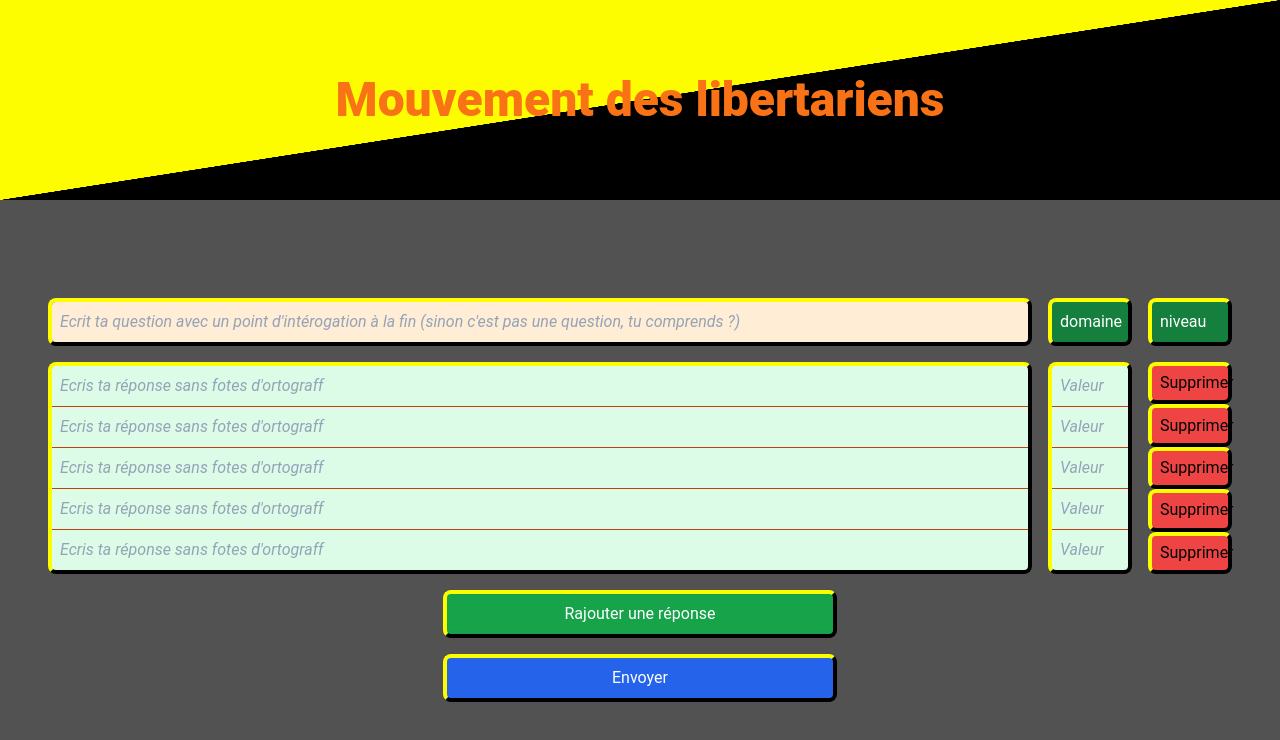
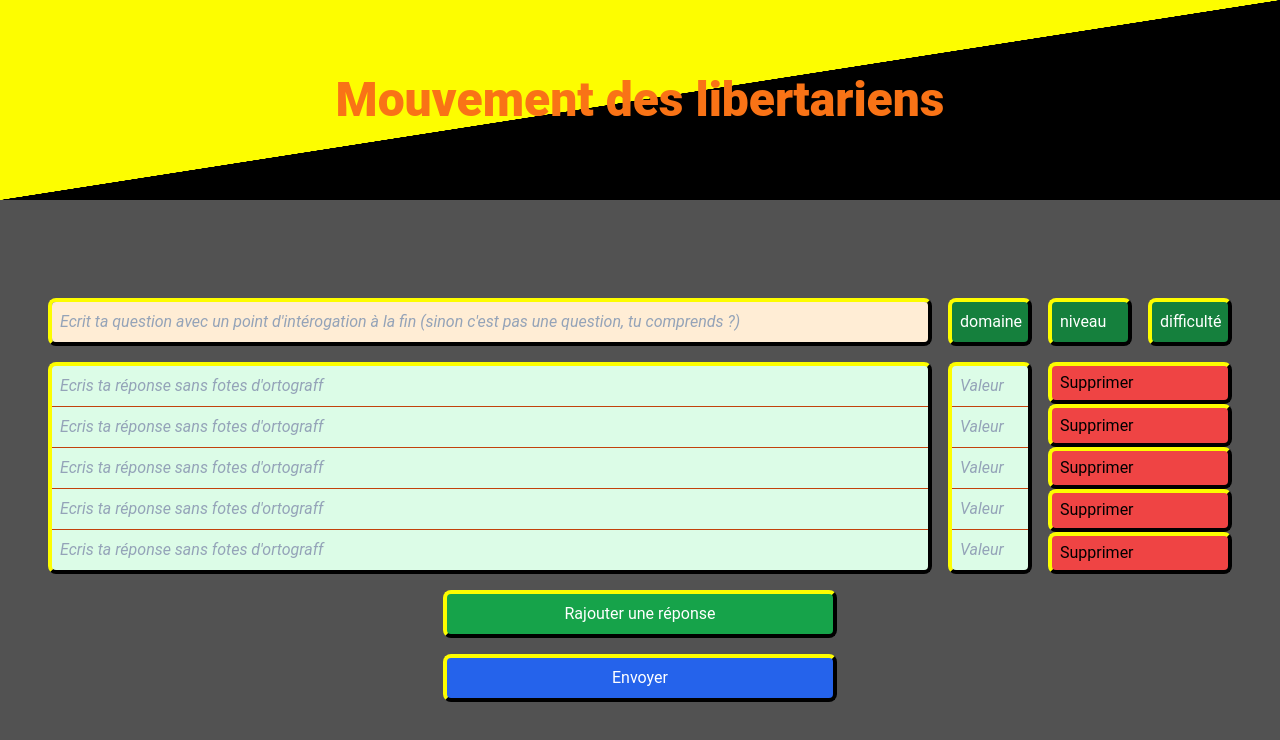
Before and after one commit to Maxycle/MDL, a Vue app in the folder frontend/: page /nouvelle-question in a window 1280 px wide. Shown: the top 740 px of the page. Built offline with nearby package versions, Linux system fonts and the light colour scheme.

Commit message:
fix: add difficulty attribute

```diff
--- a/frontend/src/components/QuestionEdit.vue
+++ b/frontend/src/components/QuestionEdit.vue
@@ -1,7 +1,7 @@
 <template>
 	<div class="bg-neutral-600 h-full text-black flex flex-col items-center justify-center space-y-4 px-12">
 		<div class="grid grid-cols-12 gap-4 w-full">
-			<div class="border-4 anarcap-border rounded-lg col-span-10">
+			<div class="border-4 anarcap-border rounded-lg col-span-9">
 				<input v-model="question"
 					class="placeholder:italic placeholder:text-slate-400 w-full bg-orange-100 p-2 focus:bg-orange-300 hover:bg-orange-200 rounded"
 					placeholder="Ecrit ta question avec un point d'intérogation à la fin (sinon c'est pas une question, tu comprends ?)" />
@@ -15,7 +15,7 @@
 				</div>
 			</div>
 			<div
-				class="col-span-10 border-4 anarcap-border rounded-lg bg-green-100 flex flex-col divide-y divide-orange-700 divide-solid grow">
+				class="col-span-9 border-4 anarcap-border rounded-lg bg-green-100 flex flex-col divide-y divide-orange-700 divide-solid grow">
 				<div v-for="(answer, index) in answers" :key="index">
 					<div class="w-full first:rounded-t-lg last:rounded-b-lg">
 						<input v-model="answers[index]"
@@ -34,7 +34,7 @@
 					</div>
 				</div>
 			</div>
-			<div class="h-full flex flex-col">
+			<div class="h-full col-span-2 flex flex-col">
 				<div v-for="index in answerCount" :key="index"
 					class="border-4 anarcap-border bg-red-500 rounded-lg h-full flex items-center pl-2 cursor-pointer hover:bg-red-600 hover:font-extrabold hover:text-white"
 					@click="deleteItem(index - 1)">
@@ -82,16 +82,25 @@
 const questionId = ref(undefined)
 const level = ref('')
 const domain = ref('')
+const difficulty = ref('')
 const hovered = ref('')
 
 const menuData = [
 	{ target: 'domain', text: 'domaine', content: [{ text: 'Ecole Autrichienne', symbol: 'EA' }, { text: 'Droit Naturel', symbol: 'DN' }] },
-	{ target: 'level', text: 'niveau', content: [{ text: 'Base Acquises', symbol: 'BA' }, { text: 'Sait Anal-yser', symbol: 'SA' }] }
+	{ target: 'level', text: 'niveau', content: [{ text: 'Base Acquises', symbol: 'BA' }, { text: 'Sait Anal-yser', symbol: 'SA' }] },
+	{
+		target: 'difficulty', text: 'difficulté', content: [
+			{ text: 'Pseudo', symbol: 'E' },
+			{ text: 'Démo', symbol: 'D' },
+			{ text: 'Minar', symbol: 'C' },
+			{ text: 'Anar', symbol: 'B' },
+			{ text: 'Austro', symbol: 'A' }]
+	}
 ]
 
 const optionSelected = (target) => {
-	const fff = target === 'domain' ? domain.value : level.value
-	return fff
+	const option = target === 'domain' ? domain.value : target === 'level' ? level.value : difficulty.value
+	return option
 }
 
 const showMenu = (option) => {
@@ -104,7 +113,8 @@
 
 const add = (target, optionSelected) => {
 	if (target === 'domain') { domain.value = optionSelected }
-	else { level.value = optionSelected }
+	else if (target === 'level') { level.value = optionSelected }
+	else { difficulty.value = optionSelected }
 }
 
 const deleteItem = (index) => {
@@ -139,6 +149,7 @@
 				content: question.value,
 				level: level.value,
 				domain: domain.value,
+				difficulty: difficulty.value,
 				answers_attributes: answers.value.map((content, index) => ({
 					content,
 					value: answerValues.value[index]
@@ -172,6 +183,7 @@
 	answerCount.value = newValue.answers.length
 	level.value = newValue.level || ''
 	domain.value = newValue.domain || ''
+	difficulty.value = newValue.difficulty || ''
 	questionId.value = newValue.id
 }, {
 	deep: true,
--- a/frontend/src/pages/ModifyQuestion.vue
+++ b/frontend/src/pages/ModifyQuestion.vue
@@ -21,7 +21,8 @@
 							question.content }}</div>
 				</div>
 			</div>
-			<QuestionEdit v-if="questionSelected.answers" :questionToBeEdited="questionSelected" isUpdating class="bg-transparent" @questions-updated="fetchQuestions"/>
+			<QuestionEdit v-if="questionSelected.answers" :questionToBeEdited="questionSelected" isUpdating
+				class="bg-transparent" @questions-updated="fetchQuestions" />
 			<div v-else class="w-full flex justify-center mt-12">
 				<div class="flex items-center h-fit">
 					<font-awesome-icon icon="fa-solid fa-arrow-left" class="h-12 mr-4" />
@@ -45,13 +46,23 @@
 import truncate from 'lodash/truncate'
 
 const menuData = [
-	{ target: 'domain', content: [{ text: 'Ecole Autrichienne', symbol: 'EA' }, { text: 'Droit Naturel', symbol: 'DN' }] },
-	{ target: 'level', content: [{ text: 'Base Acquises', symbol: 'BA' }, { text: 'Sait Anal-yser', symbol: 'SA' }] }
+	{ target: 'domain', text: 'domaine', content: [{ text: 'Ecole Autrichienne', symbol: 'EA' }, { text: 'Droit Naturel', symbol: 'DN' }] },
+	{ target: 'level', text: 'niveau', content: [{ text: 'Base Acquises', symbol: 'BA' }, { text: 'Sait Anal-yser', symbol: 'SA' }] },
+	{
+		target: 'difficulty', text: 'difficulté', content: [
+			{ text: 'Pseudo', symbol: 'E' },
+			{ text: 'Démo', symbol: 'D' },
+			{ text: 'Minar', symbol: 'C' },
+			{ text: 'Anar', symbol: 'B' },
+			{ text: 'Austro', symbol: 'A' }]
+	}
 ]
+
 const hovered = ref('')
 const questionToShow = ref(undefined)
 const level = ref('')
 const domain = ref('')
+const difficulty = ref('')
 const questions = ref([])
 const sessionStore = useSessionStore()
 const questionSelected = ref({});
@@ -67,7 +78,7 @@
 
 const filteredQuestions = computed(() => {
 	return questions.value.filter((question) => {
-		return (!domain.value || question.domain === domain.value) && (!level.value || question.level === level.value)
+		return (!domain.value || question.domain === domain.value) && (!level.value || question.level === level.value) && (!difficulty.value || question.difficulty === difficulty.value)
 	})
 })
 
@@ -107,9 +118,9 @@
 	questionToShow.value = undefined
 }
 
-
 const add = (target, optionSelected) => {
 	if (target === 'domain') { domain.value = optionSelected }
-	else { level.value = optionSelected }
+	else if (target === 'level') { level.value = optionSelected }
+	else { difficulty.value = optionSelected }
 }
 </script>
```
Also changed, not shown: 2 other files (tests, documents, lock files or other folders).
